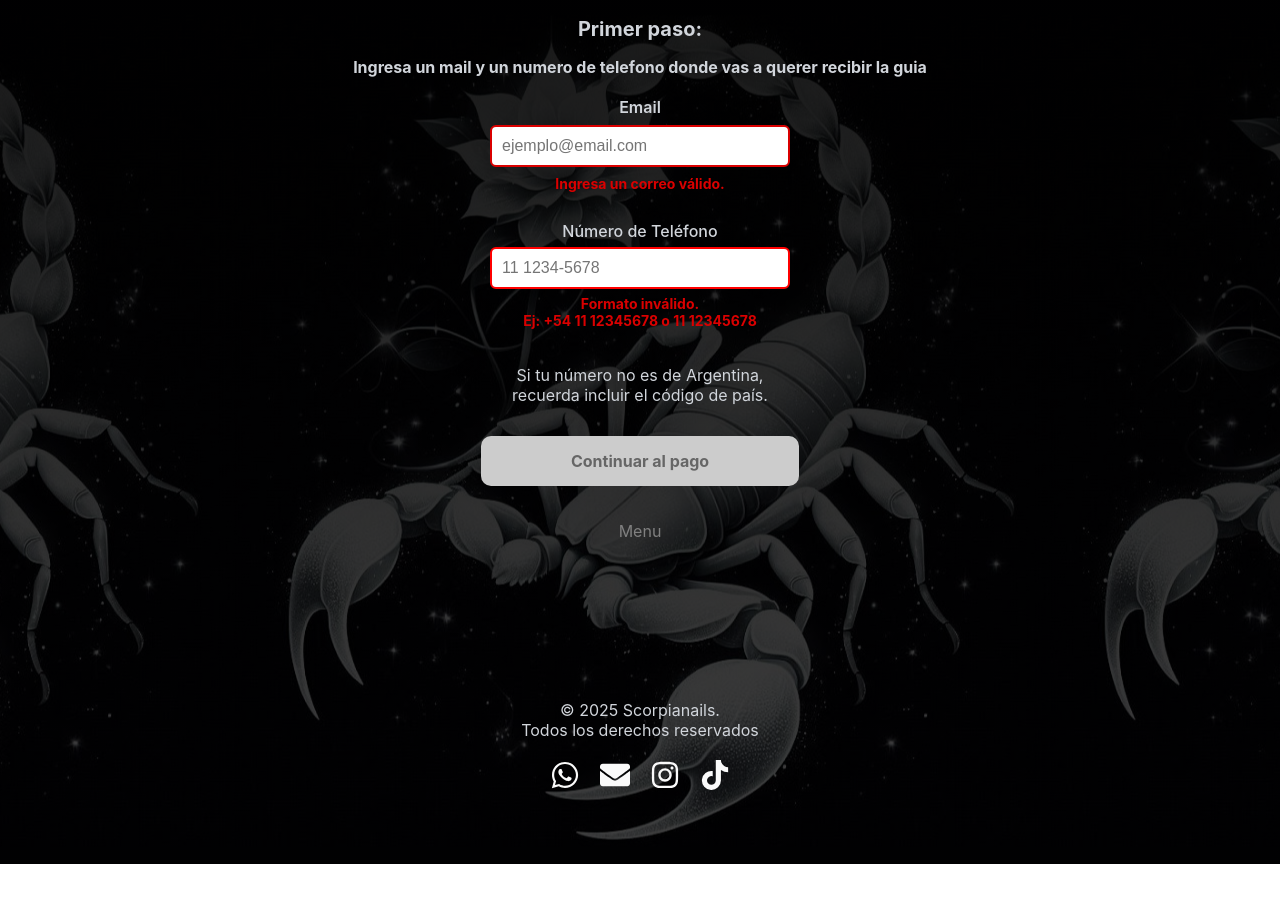
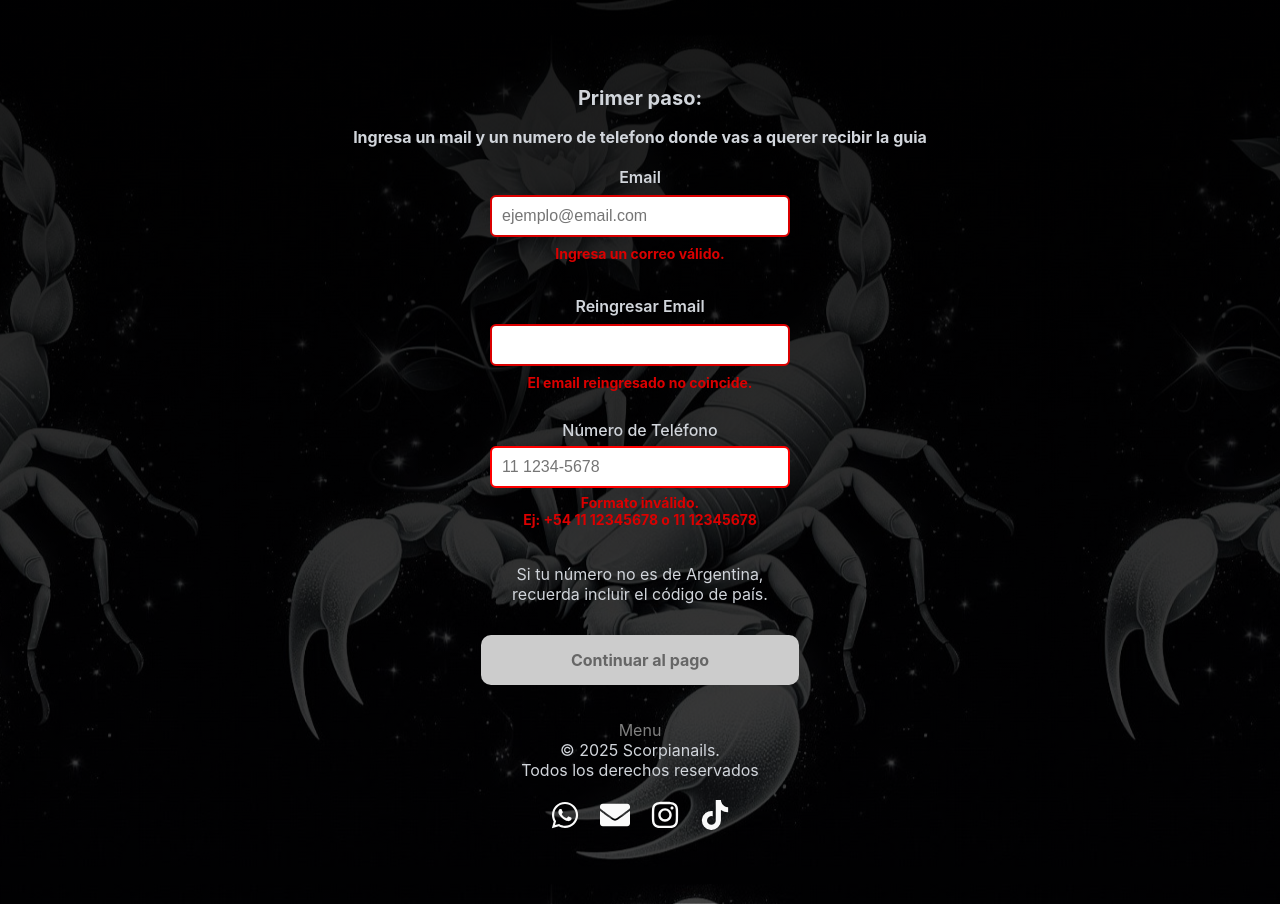
Before and after one commit to tobitortosa/scorpianails, a React (Vite) app: page /comprar-primera-parte in a window 1280 px wide. Before the commit the page ends 864 px from the top, so only its background shows below. Built offline with nearby package versions, Linux system fonts and the light colour scheme.

Commit message:
reingreso de mail

```diff
--- a/src/Pages/PaymentStart/PaymentStart.jsx
+++ b/src/Pages/PaymentStart/PaymentStart.jsx
@@ -2,19 +2,26 @@ import styles from "./PaymentStart.module.css";
 import Footer from "../../components/Footer/Footer";
 import { useState } from "react";
 import { Link } from "react-router-dom";
-import MercadoPagoWallet from "../../components/mercado-pago-checkouts/MercadoPagoWallet";
-import { GiScorpion } from "react-icons/gi";
 
 function PaymentStart() {
     const [email, setEmail] = useState("");
     const [isEmailValid, setIsEmailValid] = useState(false);
+    const [email2, setEmail2] = useState("");
+    const [isEmail2Valid, setIsEmail2Valid] = useState(false);
     const [phone, setPhone] = useState("");
     const [isPhoneValid, setIsPhoneValid] = useState(false);
 
     const validateEmail = (value) => {
         const regex = /^[a-zA-Z0-9._%+-]+@[a-zA-Z0-9.-]+\.[a-zA-Z]{2,}$/;
         setIsEmailValid(regex.test(value));
+        setIsEmail2Valid(value === email2);
     };
+
+
+    const validateEmail2 = (value) => {
+        setIsEmail2Valid(email === value);
+    };
+
 
     const validatePhone = (value) => {
         const regex = /^(\+\d{1,3}\s?)?\d{1,4}\s?\d{4,5}\s?\d{4}$/;
@@ -34,7 +41,7 @@ function PaymentStart() {
                     <div className={styles.container}>
 
                         <div className={styles.contactoCliente}>
-                            <h2 style={{ fontSize: "20px" }}>Primer paso:</h2>
+                            <h2 style={{ fontSize: "20px", marginTop: "15%" }}>Primer paso:</h2>
                             <h3 style={{ fontSize: "16px" }}>
                                 Ingresa un mail y un numero de telefono donde vas a querer recibir
                                 la guia
@@ -51,11 +58,30 @@ function PaymentStart() {
                                     }}
                                     placeholder="ejemplo@email.com"
                                     className={`${styles.mailInput} ${isEmailValid ? styles.mailValid : styles.mailInvalid
-                                    }`}
+                                        }`}
                                 />
                                 {!isEmailValid && (
                                     <p className={styles.mailErrorText}>
                                         Ingresa un correo válido.
+                                    </p>
+                                )}
+                            </div>
+
+                            <div style={{marginTop: "20px"}} className={styles.mailContainer}>
+                                <label className={styles.mailLabel}>Reingresar Email</label>
+                                <input
+                                    type="email"
+                                    value={email2}
+                                    onChange={(e) => {
+                                        setEmail2(e.target.value);
+                                        validateEmail2(e.target.value);
+                                    }}
+                                    className={`${styles.mailInput} ${isEmail2Valid ? styles.mailValid : styles.mailInvalid
+                                        }`}
+                                />
+                                {!isEmail2Valid && (
+                                    <p className={styles.mailErrorText}>
+                                        El email reingresado no coincide.
                                     </p>
                                 )}
                             </div>
@@ -71,7 +97,7 @@ function PaymentStart() {
                                     }}
                                     placeholder="11 1234-5678"
                                     className={`${styles.phoneInput} ${isPhoneValid ? styles.phoneValid : styles.phoneInvalid
-                                    }`}
+                                        }`}
                                 />
                                 {!isPhoneValid && (
                                     <p className={styles.phoneError}>
@@ -85,7 +111,7 @@ function PaymentStart() {
                             </div>
                         </div>
                         <div>
-                            {(isEmailValid && isPhoneValid) ?
+                            {(isEmailValid && isEmail2Valid && isPhoneValid) ?
                                 <Link to="/comprar-segunda-parte" onClick={handleSubmit} className={styles.comprar}>Continuar al pago</Link> :
                                 <Link className={styles.comprarDeshabilitado}>Continuar al pago</Link>
                             }
```
